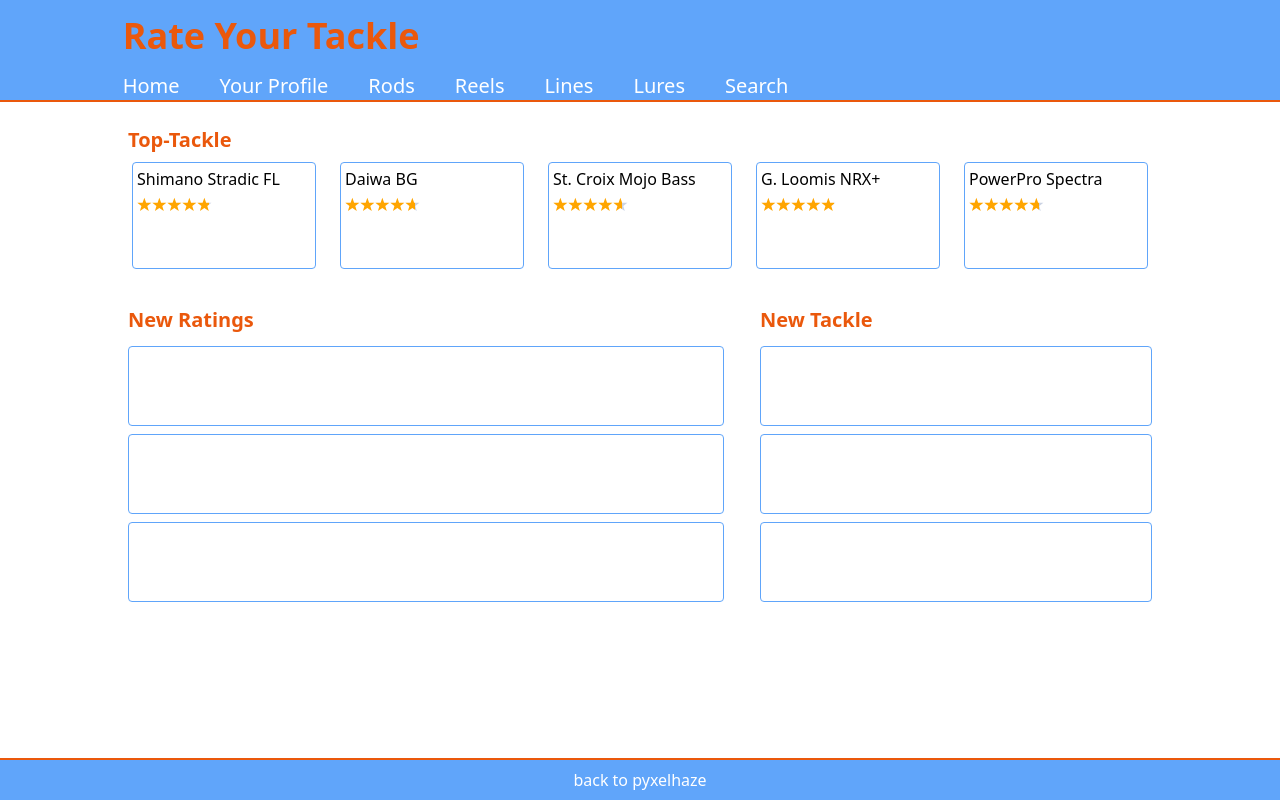
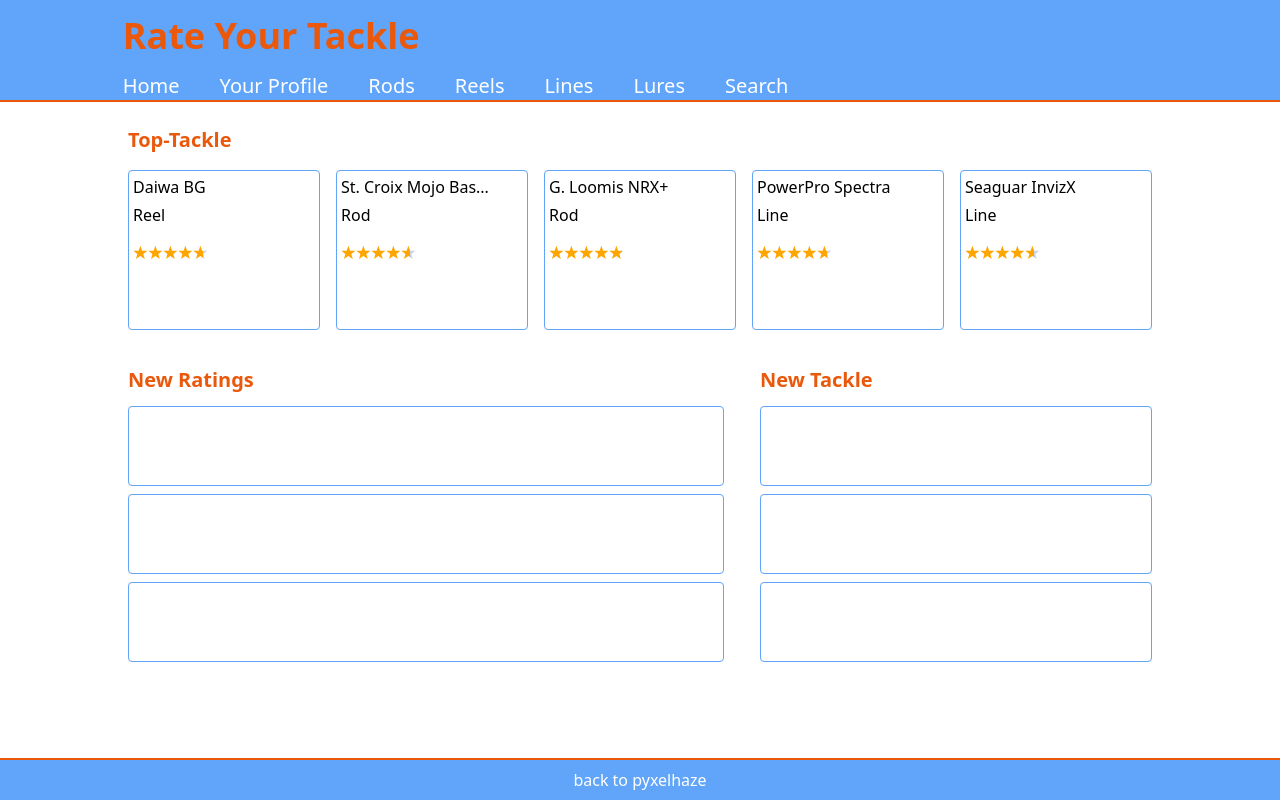
Before and after one commit to pyxelhaze/rateyourtackle, a React (Create React App) app: page / in a window 1280 px wide. Built offline with nearby package versions, Linux system fonts and the light colour scheme; data requests are answered from the project's data file.

Commit message:
installed react-slick/ implemented slideshow

```diff
--- a/package.json
+++ b/package.json
@@ -19,7 +19,9 @@
     "react-rating": "^2.0.5",
     "react-router-dom": "^6.26.0",
     "react-scripts": "5.0.1",
+    "react-slick": "^0.30.2",
     "react-star-ratings": "^2.3.0",
+    "slick-carousel": "^1.8.1",
     "tailwindcss": "^3.4.7",
     "web-vitals": "^2.1.4"
   },
--- a/src/App.js
+++ b/src/App.js
@@ -3,6 +3,8 @@
 import Footer from './frontend/components/Footer';
 import Main from './frontend/components/Main';
 import Rods from './frontend/components/Rods';
+import "slick-carousel/slick/slick.css";
+import "slick-carousel/slick/slick-theme.css";
 import './index.css';
 
 
--- a/src/frontend/components/Main.js
+++ b/src/frontend/components/Main.js
@@ -6,7 +6,6 @@
 const Main = ({ category }) => {
 
     const [tackle, setTackle] = useState([]);
-
     useEffect(() => {
         fetch('http://localhost:3001/articles')
             .then(res => res.json())
--- a/src/frontend/components/MainContainer1.js
+++ b/src/frontend/components/MainContainer1.js
@@ -1,16 +1,55 @@
 import StarRatings from 'react-star-ratings';
-
+import Slider from 'react-slick';
+import { truncateText } from '../utelities/utelityfunctions';
 
 const MainContainer1 = ({ tackle }) => {
-    const topTackle = tackle.slice(0, 5);
-    return (<div
-        className="h-40 w-full ">
 
+    const settings = {
+        dots: false,
+        infinite: true,
+        speed: 300,
+        slidesToShow: 5,
+        slidesToScroll: 1,
+        autoplay: true,
+        autoplaySpeed: 5000,
+        pauseOnHover: true,
+        responsive: [
+            {
+                breakpoint: 1024,
+                settings: {
+                    slidesToShow: 3,
+                    slidesToScroll: 1,
+                    infinite: true,
+                    dots: false
+                }
+            },
+            {
+                breakpoint: 600,
+                settings: {
+                    slidesToShow: 2,
+                    slidesToScroll: 1,
+                    initialSlide: 2
+                }
+            },
+            {
+                breakpoint: 480,
+                settings: {
+                    slidesToShow: 1,
+                    slidesToScroll: 1
+                }
+            }
+        ]
+    };
+
+    return (
+        <div className="h-50 w-full">
             <h3 className="p-2 text-orange-600 font-bold text-xl">Top-Tackle</h3>
-        <div className="flex flex-row h-full">
-            {topTackle.map(item => (
-                <div key={item.id} className="h-2/3 w-1/5 p-1 mx-3 border rounded border-blue-400 hover:border-2 cursor-pointer">
-                    <p className="text">{item.name}</p>
+            <Slider {...settings}>
+                {tackle.map(item => (
+                    <div key={item.id} className="p-2">
+                        <div className="h-40 w-full p-1 border rounded border-blue-400 hover:border-2 cursor-pointer">
+                            <p className="text-start pb-1">{truncateText(item.name, 18)}</p>
+                            <p className="text-start pb-3">{item.category}</p>
                             <StarRatings
                                 rating={item.rating}
                                 starRatedColor="orange"
@@ -19,10 +58,11 @@
                                 starSpacing="0"
                             />
                         </div>
+                    </div>
                 ))}
+            </Slider>
         </div>
-
-    </div>);
+    );
 }
 
 export default MainContainer1;
--- /dev/null
+++ b/src/frontend/utelities/utelityfunctions.js
@@ -0,0 +1,8 @@
+
+
+export const truncateText = (text, maxLength) => {
+    if (text.length > maxLength) {
+        return text.substring(0, maxLength) + '...';
+    }
+    return text;
+};
```
Also changed, not shown: 1 other file (tests, documents, lock files or other folders). Lines whose indentation alone changed are shown as unchanged.
